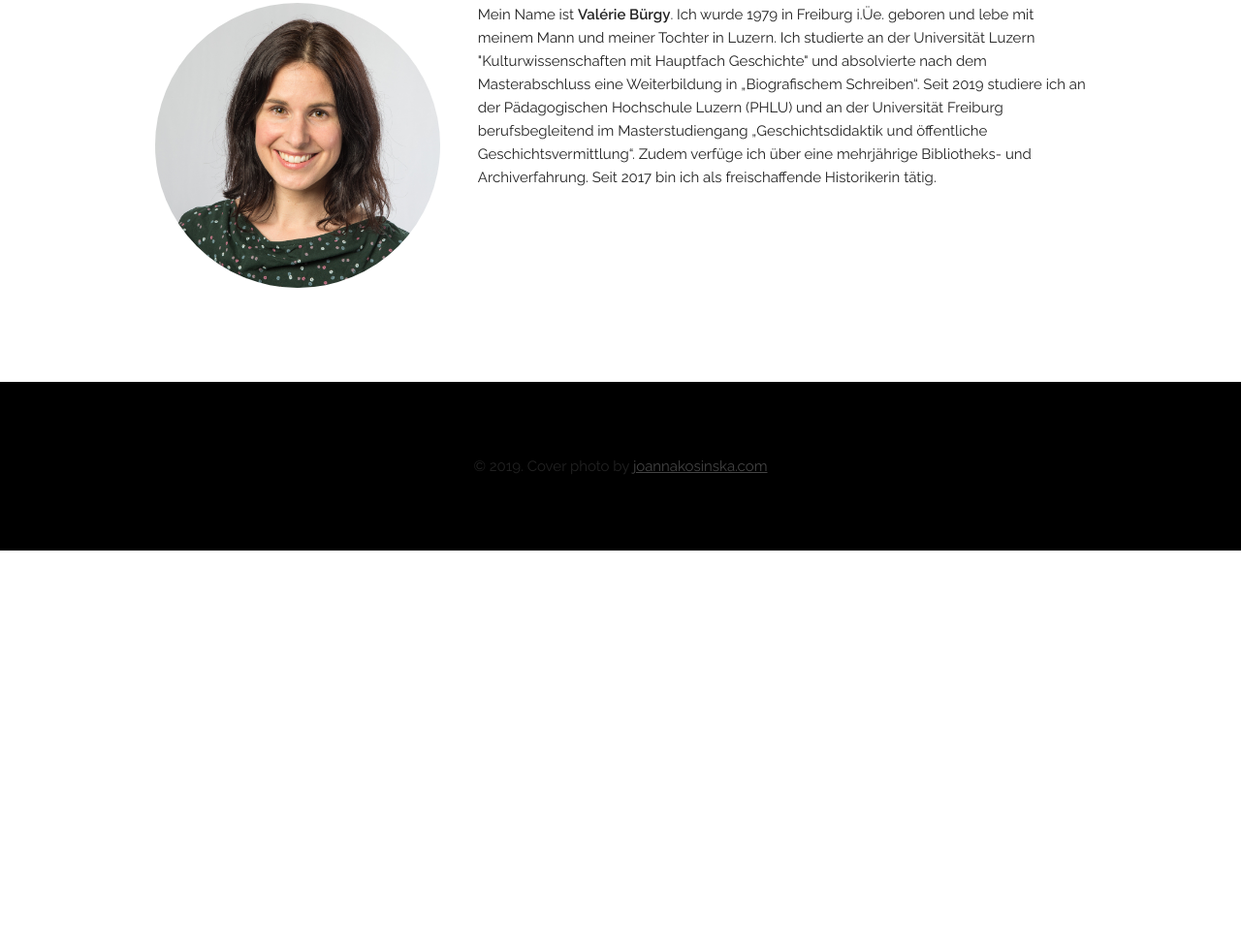
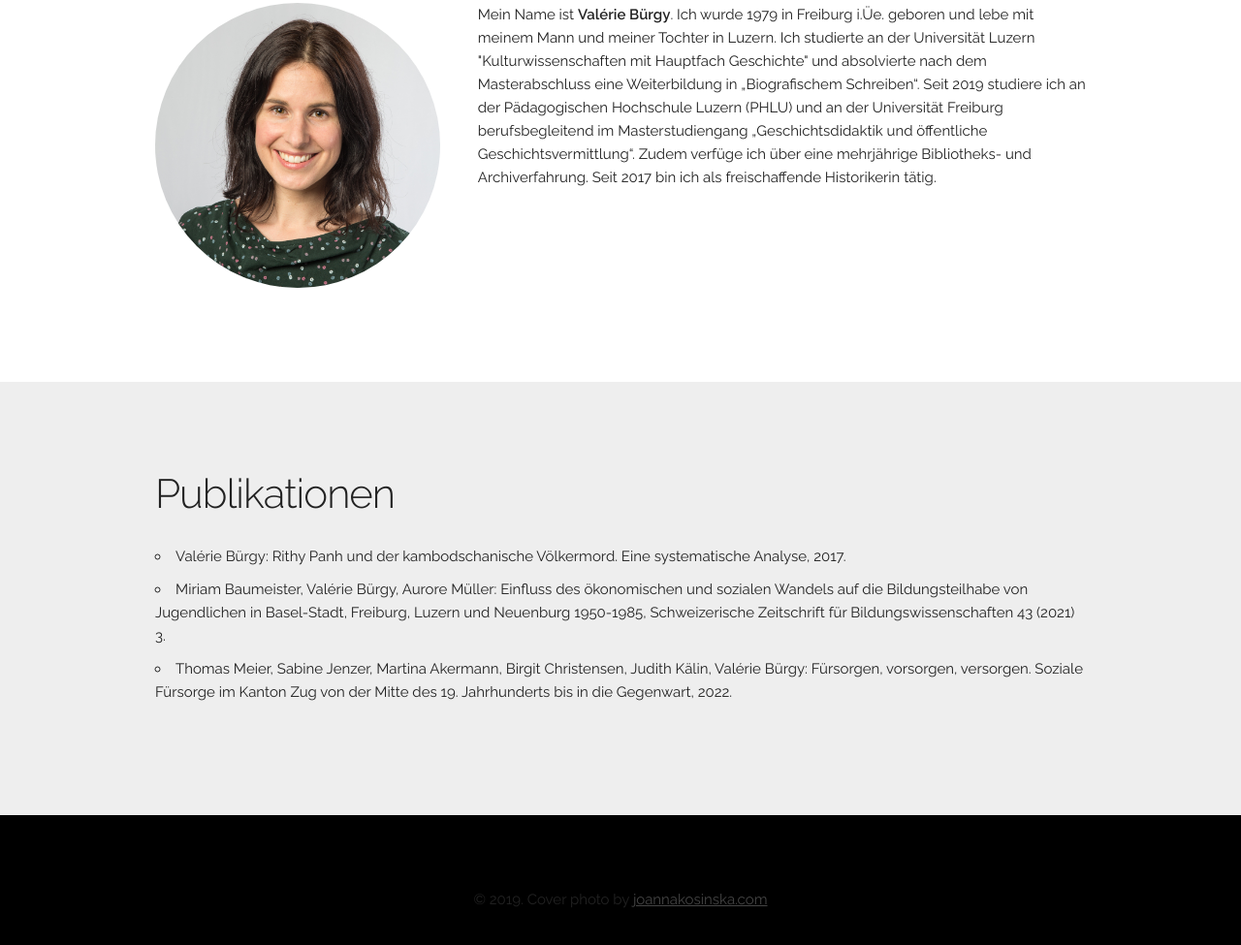
Before and after one commit to msom/geschichte-festhalten.ch, a plain HTML site: page index.html in a window 1280 px wide. Shown: the part 2633-3608 px from the top of the page at 97% size. Before the commit the page ends 3201 px from the top, so only its background shows below. Drawn offline with Linux system fonts and the light colour scheme; files whose address does not match are found by name.

Commit message:
Add publications

```diff
--- a/index.html
+++ b/index.html
@@ -67,6 +67,18 @@
                 </div>
             </div>
         </section>
+        <section>
+            <div class="container">
+                <h2>Publikationen</h2>
+                <p>
+                    <ul>
+                        <li>Valérie Bürgy: Rithy Panh und der kambodschanische Völkermord. Eine systematische Analyse, 2017.</li>
+                        <li>Miriam Baumeister, Valérie Bürgy, Aurore Müller: Einfluss des ökonomischen und sozialen Wandels auf die Bildungsteilhabe von Jugendlichen in Basel-Stadt, Freiburg, Luzern und Neuenburg 1950-1985, Schweizerische Zeitschrift für Bildungswissenschaften 43 (2021) 3.</li>
+                        <li>Thomas Meier, Sabine Jenzer, Martina Akermann, Birgit Christensen, Judith Kälin, Valérie Bürgy: Fürsorgen, vorsorgen, versorgen. Soziale Fürsorge im Kanton Zug von der Mitte des 19. Jahrhunderts bis in die Gegenwart, 2022.</li>
+                    </ul>
+                </p>
+            </div>
+        </section>
     </main>
     <footer>
         <div class="container">
```
